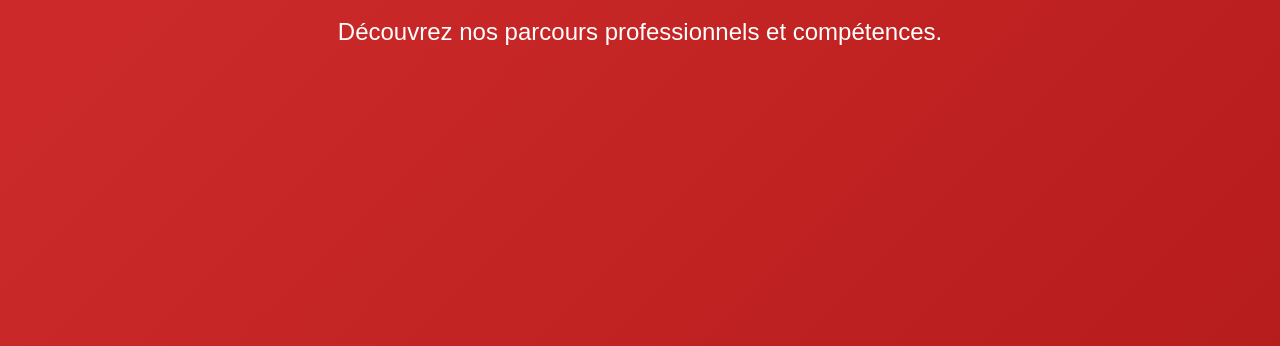
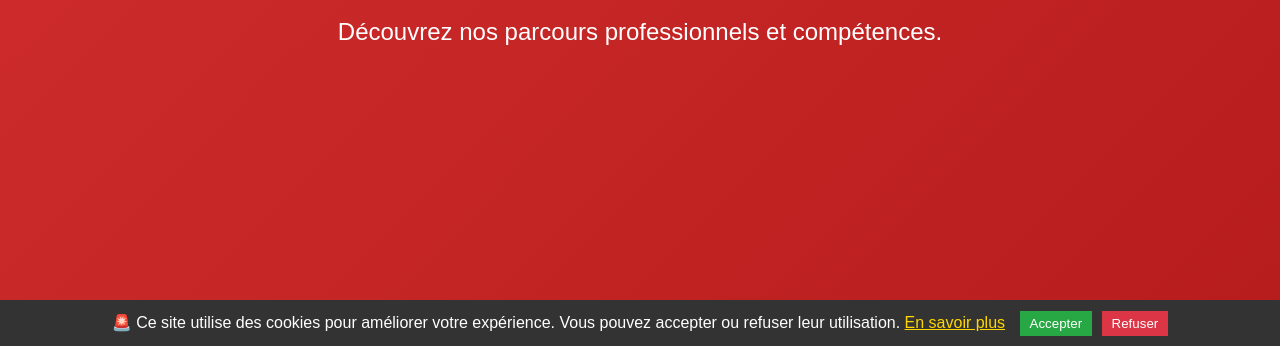
Before and after one commit to ilian-94/noscv, a plain HTML site: page index.html in a window 1280 px wide. Shown: the part 454-800 px from the top of the page. Drawn offline with Linux system fonts and the light colour scheme.

Commit message:
Update index.html

```diff
--- a/index.html
+++ b/index.html
@@ -35,8 +35,6 @@
                     <a href="cv-ilian.pdf" class="btn" target="_blank">Télécharger le CV</a>
                     <a href="https://ilian-94.github.io/cv-portfolio/" class="btn" target="_blank">Voir le Portfolio</a>
                 </div>
-
-                </div>
             </div>
         </div>
     </section>
@@ -51,8 +49,6 @@
                     <a href="cv-sabri.pdf" class="btn" target="_blank">Télécharger le CV</a>
                     <a href="https://ilian-94.github.io/portfoliosabri/" class="btn" target="_blank">Voir le Portfolio</a>
                 </div>
-
-                </div>
             </div>
         </div>
     </section>
@@ -65,6 +61,66 @@
         </div>
     </footer>
 
+    <!-- 🚀 Bandeau de cookies RGPD -->
+    <div id="cookie-banner" style="display:none; position: fixed; bottom: 0; width: 100%; background: #333; color: white; text-align: center; padding: 10px;">
+        🚨 Ce site utilise des cookies pour améliorer votre expérience. Vous pouvez accepter ou refuser leur utilisation.
+        <a href="politique-de-confidentialite.html" style="color: #FFD700;">En savoir plus</a>
+        <button onclick="acceptCookies()" style="margin-left: 10px; background: #28a745; color: white; border: none; padding: 5px 10px; cursor: pointer;">
+            Accepter
+        </button>
+        <button onclick="refuseCookies()" style="margin-left: 5px; background: #dc3545; color: white; border: none; padding: 5px 10px; cursor: pointer;">
+            Refuser
+        </button>
+    </div>
+
+    <script>
+        // Fonction pour créer un cookie
+        function setCookie(name, value, days) {
+            let expires = "";
+            if (days) {
+                let date = new Date();
+                date.setTime(date.getTime() + (days * 24 * 60 * 60 * 1000));
+                expires = "; expires=" + date.toUTCString();
+            }
+            document.cookie = name + "=" + value + "; path=/;" + expires;
+        }
+
+        // Fonction pour récupérer un cookie
+        function getCookie(name) {
+            let nameEQ = name + "=";
+            let cookiesArray = document.cookie.split(';');
+            for (let i = 0; i < cookiesArray.length; i++) {
+                let cookie = cookiesArray[i].trim();
+                if (cookie.indexOf(nameEQ) === 0) {
+                    return cookie.substring(nameEQ.length, cookie.length);
+                }
+            }
+            return null;
+        }
+
+        // Vérifier si l'utilisateur a déjà fait un choix
+        function checkCookieConsent() {
+            if (!getCookie("cookieConsent")) {
+                document.getElementById("cookie-banner").style.display = "block";
+            }
+        }
+
+        // Accepter les cookies
+        function acceptCookies() {
+            setCookie("cookieConsent", "accepted", 365);
+            document.getElementById("cookie-banner").style.display = "none";
+        }
+
+        // Refuser les cookies
+        function refuseCookies() {
+            setCookie("cookieConsent", "refused", 365);
+            document.getElementById("cookie-banner").style.display = "none";
+        }
+
+        // Attendre que la page soit chargée pour vérifier les cookies
+        document.addEventListener("DOMContentLoaded", checkCookieConsent);
+    </script>
+
     <script src="script.js"></script>
 </body>
 </html>
```
